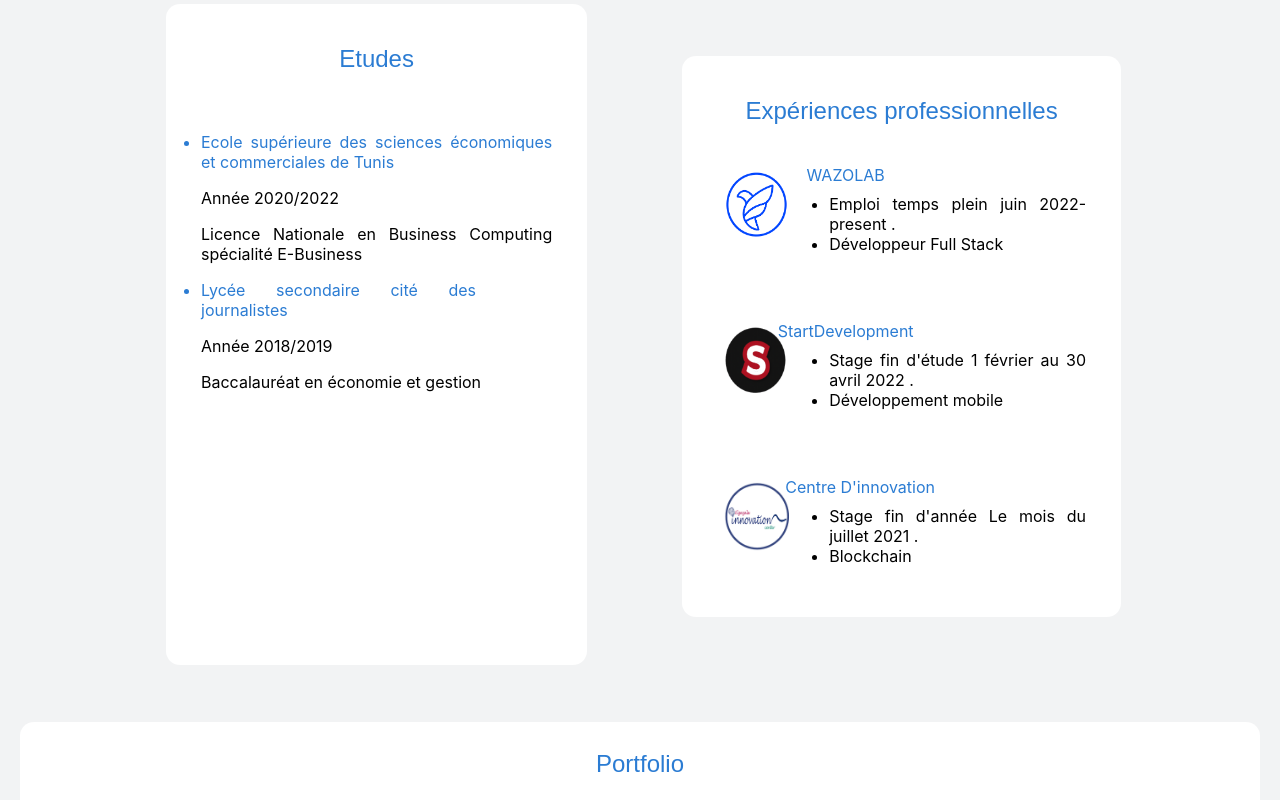
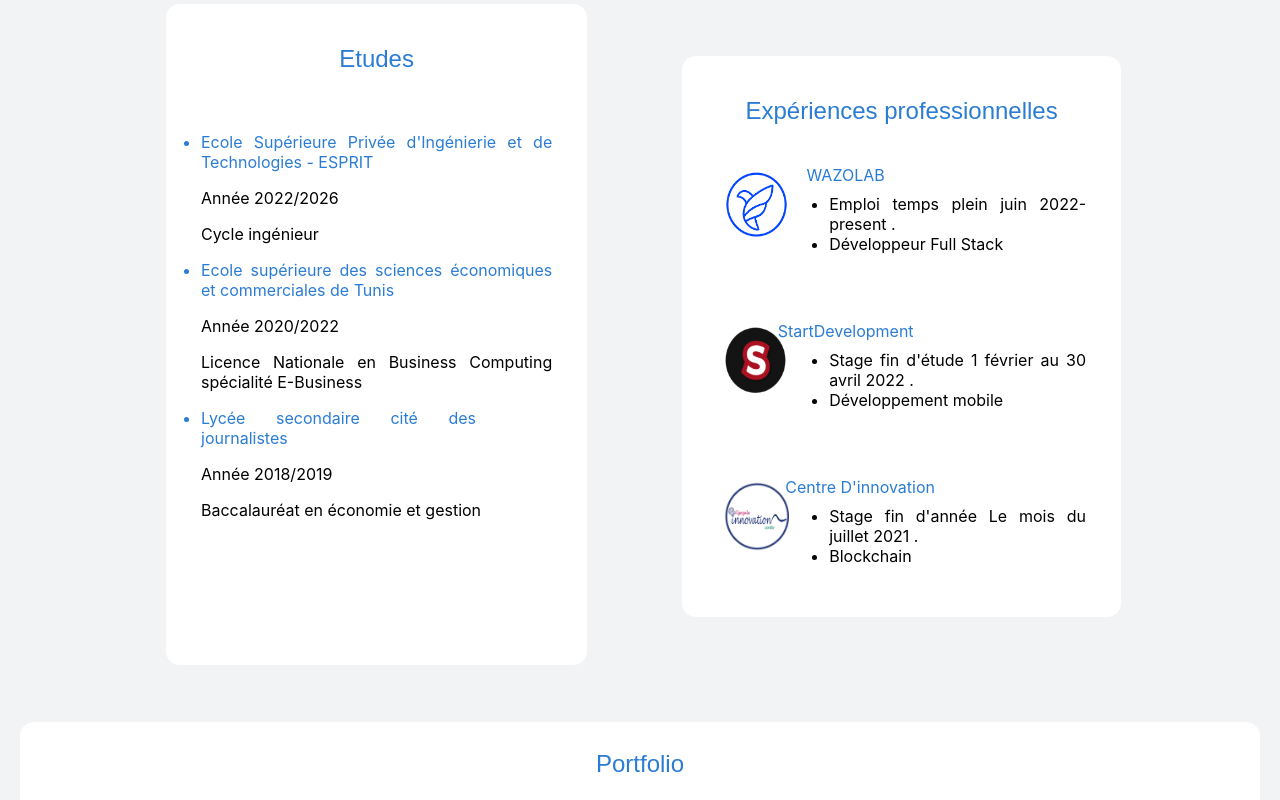
Before and after one commit to tahani-cherif/portfolio, a React (Create React App) app: page / in a window 1280 px wide. Shown: the part 1080-1880 px from the top of the page. Built offline with nearby package versions, Linux system fonts and the light colour scheme.

Commit message:
git commit -m "update"

```diff
--- a/src/etudes/etudes.js
+++ b/src/etudes/etudes.js
@@ -5,6 +5,13 @@ export default function Etude(){
         <div className='etude' id="etude">
            <p className="textetude">Etudes</p>
            <ul>
+           <li>
+           Ecole Supérieure Privée d'Ingénierie et de Technologies - ESPRIT
+            </li>
+            <div className="parg">
+            <p>Année 2022/2026</p>
+            <p>Cycle ingénieur</p>
+            </div>
             <li>
             Ecole supérieure des sciences économiques et commerciales de Tunis
             </li>
--- a/src/projet/projet.js
+++ b/src/projet/projet.js
@@ -32,6 +32,12 @@ export default function Mainprojet(){
              taill="489px" colorgit='#2B7CD3' colorpdf='#808080' coloryout='#808080' git="https://github.com/tahani-cherif/D-veloppement-d-un-plan-de-d-cision-avec-pygrametl-ETL-python-et-power-BI"/>
             </div>
             <div className='boxprojet'>
+             <Projet src="./redux.png" nom="Application web avec React Js qui utilise redux and firebase comme base de données" taill="470px"
+            git="https://github.com/tahani-cherif/Validation-formulaire-en-React-l-aide-de-React-Hook-Form-et-Yup" colorgit='#2B7CD3' colorpdf='#808080' coloryout='#808080'/>
+             <Projet src="./graphql.png" nom="Création une Application web avec React Js et Graphql" style={{marginTop: "-17px" }}
+             taill="473px" colorgit='#2B7CD3' colorpdf='#808080' coloryout='#808080' git="https://github.com/tahani-cherif/D-veloppement-d-un-plan-de-d-cision-avec-pygrametl-ETL-python-et-power-BI"/>
+            </div>
+            <div className='boxprojet'>
             <Projet src='./site.jpg' nom="Création d'une site web pour un club robotique d'enfant" taill="345px"
              pdf='php.pdf' href="https://youtu.be/09KtDCeutbM" git="https://github.com/tahani-cherif/Robotics-Club-WebSite-PHP"
              colorgit='#2B7CD3' colorpdf='#2B7CD3' coloryout='#2B7CD3'/>
```
Also changed, not shown: public/graphql.png (added), public/redux.png (added).
